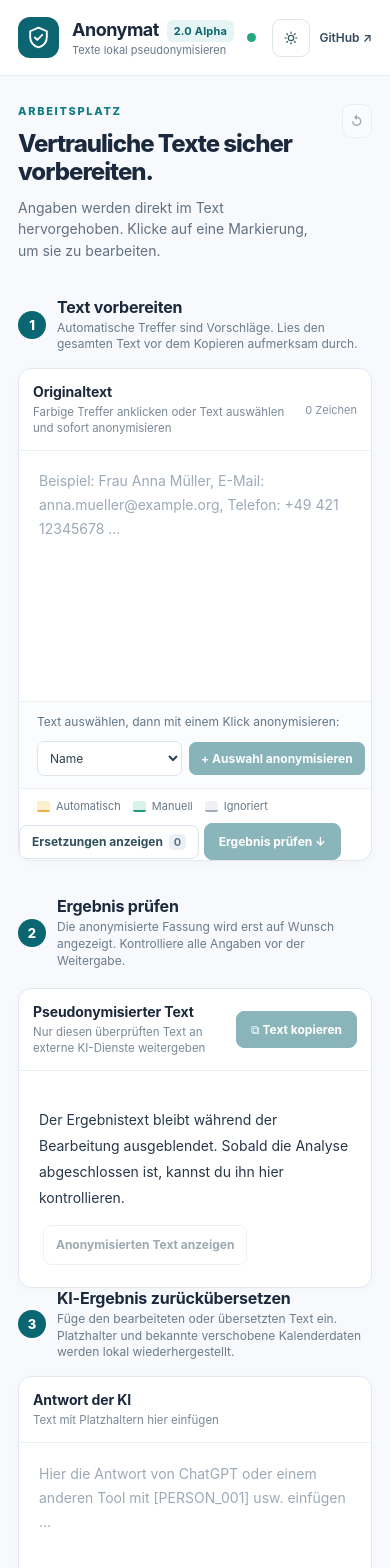
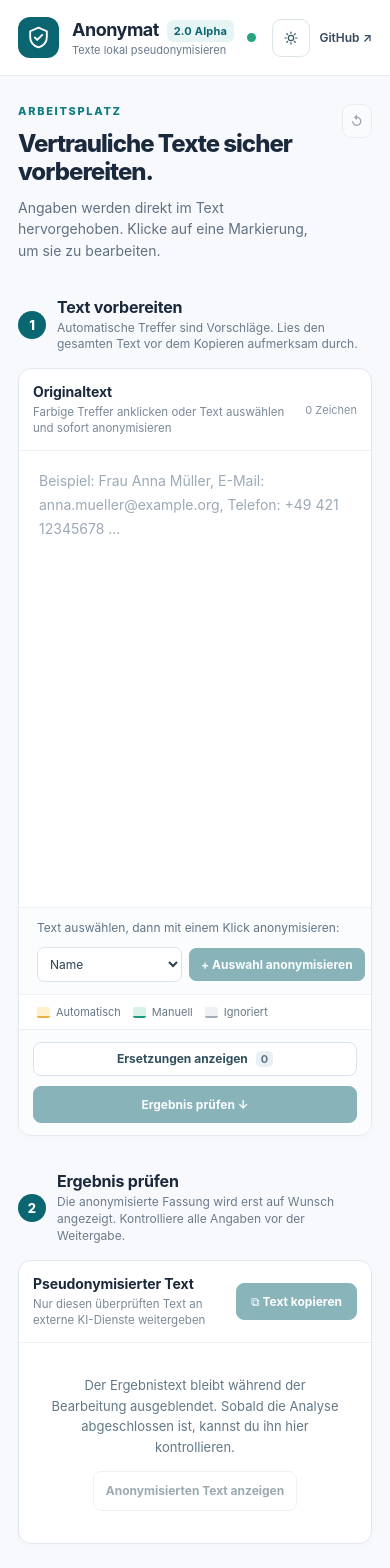
Before and after one commit to Uli-Z/Anonymat, a Svelte app in the folder v2/: page / in a window 390 px wide. Shown: the top 1568 px of the page. Built offline with nearby package versions, Linux system fonts and the light colour scheme.

Commit message:
Keep document editor at stable height and style optional replacements dialog

```diff
--- a/v2/src/app.css
+++ b/v2/src/app.css
@@ -192,3 +192,65 @@ h1{font-size:clamp(23px,2.5vw,32px);letter-spacing:-1px;line-height:1.18;margin:
   .settings-footer{padding:13px 18px}
   .settings-random-row{align-items:stretch}
 }
+
+/* Focused document workflow: no resizing side panels while typing. */
+.editing-workspace{width:100%;min-width:0}
+.editing-workspace>.editor-panel{width:100%}
+.editing-workspace .marked-editor{
+  height:clamp(360px,56vh,620px);
+  min-height:360px;
+  max-height:none;
+  overflow:hidden;
+}
+.editing-workspace .marked-editor .cm-editor{
+  height:100%;
+  min-height:0;
+  max-height:none;
+}
+.editing-workspace .marked-editor .cm-scroller{
+  height:100%;
+  overflow:auto;
+}
+.editing-workspace .marked-editor .cm-content{min-height:100%}
+.editor-actions{
+  display:flex;
+  justify-content:space-between;
+  gap:12px;
+  align-items:center;
+  flex-wrap:wrap;
+  border-top:1px solid #e8eef1;
+  background:#fafcfd;
+  padding:14px 18px;
+}
+.editor-actions .count-inline{margin-left:5px}
+.output-panel{margin-top:0}
+.preview-gate{display:flex;flex-direction:column;align-items:center;justify-content:center;gap:13px;min-height:136px;padding:10px;text-align:center}
+.preview-gate p{max-width:470px;color:#627888;font-size:13px;line-height:1.6;margin:0}
+.third-step{margin-top:35px}
+.findings-dialog{
+  width:min(640px,calc(100vw - 28px));
+  max-height:min(780px,calc(100dvh - 28px));
+  margin:auto;
+  padding:0;
+  border:1px solid #dce5e9;
+  border-radius:14px;
+  background:#fff;
+  color:#243647;
+  box-shadow:0 22px 90px rgba(16,38,48,.24);
+  overflow:hidden;
+}
+.findings-dialog[open]{display:flex;flex-direction:column}
+.findings-dialog::backdrop{background:rgba(15,32,45,.52)}
+.findings-dialog .panel-heading{flex-shrink:0}
+.findings-dialog .findings-body{flex:1;min-height:0;max-height:none;overflow:auto;overscroll-behavior:contain}
+.findings-dialog .findings-list{padding:0 16px 15px}
+.findings-dialog-actions{display:flex;align-items:center;gap:12px}
+@media(max-width:680px){
+  .editing-workspace .marked-editor{height:clamp(330px,54dvh,560px);min-height:330px}
+  .editing-workspace .marked-editor .cm-editor,.editing-workspace .marked-editor .cm-content{min-height:0}
+  .editor-actions{flex-wrap:wrap;gap:10px;padding:12px 14px}
+  .editor-actions button{flex:1 1 auto}
+  .findings-dialog{width:calc(100vw - 14px);max-height:calc(100dvh - 14px);border-radius:12px}
+  .findings-dialog .findings-list{padding:0 10px 10px}
+  .preview-gate{min-height:150px}
+}
```
